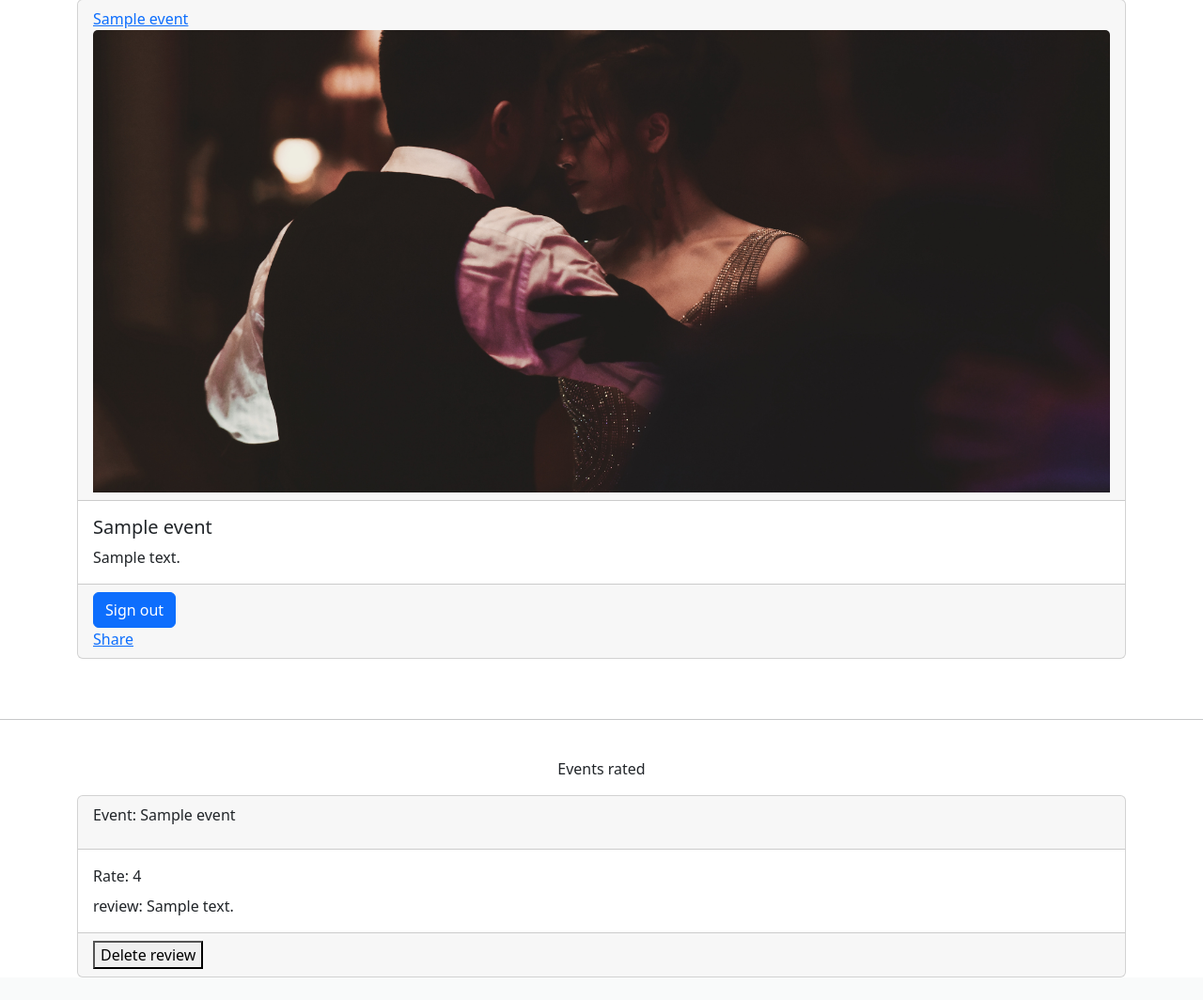
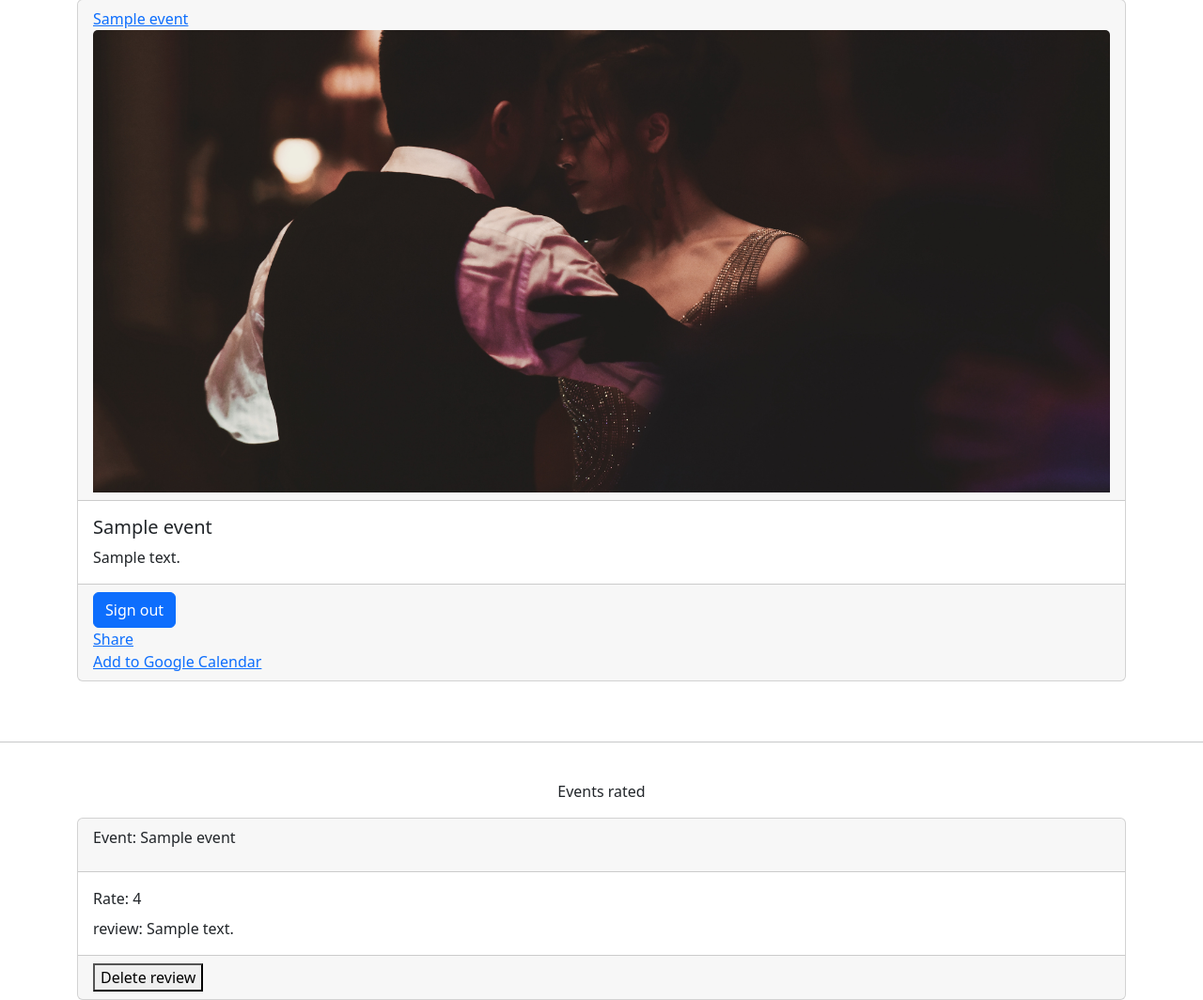
Before and after one commit to SuelenKarbivnychyy/Tampa-Tango-Calendar, a Flask app: template templates/user_profile.html in a window 1280 px wide. Shown: the part 101-1165 px from the top of the page at 94% size. Before the commit the page ends 1141 px from the top, so only its background shows below. Run offline with Flask 3, Linux system fonts and the light colour scheme; the template is opened without the code that fills it: values that come from a table or form of the project are taken from there, others are empty; the visitor is signed in with stand-in values (Sample User, id 1); tables that the repository leaves empty hold one stand-in row (values such as "Sample post"); some libraries are stand-ins or nearby versions.

Commit message:
fixed the way the dates on the google calendar where display

```diff
--- a/templates/events.html
+++ b/templates/events.html
@@ -33,9 +33,7 @@ table, th, td {
                 <li class="list-group-item">number of attendance: {{event.attendances|length}} </li>
                 <li class="list-group-item">display the event's rate</li>
                 <li class="list-group-item">
-                  <a href="https://calendar.google.com/calendar/render?action=TEMPLATE&text={{event.name}}&details={{event.description}}&dates={{event.start_date_time.strftime('%Y%-m%-dT%H%:M%S')}}/{{event.end_date_time.strftime('%Y%-m%-dT%H%:M%:S')}} &location={{event.location.address}}, {{event.location.city}} - {{event.location.zipcode}}">Add to Google Calendar</a>
-                  <!-- <a href="https://calendar.google.com/calendar/render?action=TEMPLATE&text={{event.name}}&details={{event.description}}&dates={{event.start_date_time.strftime('%Y%m%dT%H%M%S')}}/{{event.end_date_time.strftime('%Y%m%dT%H%M%S')}} &location={{event.location.address}}, {{event.location.city}} - {{event.location.zipcode}}">Add to Google Calendar</a> -->
-
+                  <a href="https://calendar.google.com/calendar/render?action=TEMPLATE&text={{event.name}}&details={{event.description}}&dates={{event.start_date_time.strftime('%Y%m%dT%H%M%S')}}/{{event.end_date_time.strftime('%Y%m%dT%H%M%S')}} &location={{event.location.address}}, {{event.location.city}} - {{event.location.zipcode}}">Add to Google Calendar</a>
                 </li>
                 <!-- <li class="list-group-item">
                   <div class="fb-share-button" data-href="http://127.0.0.1:5000/events/{{event.id}}" data-layout="button" data-size="small"><a target="_blank" href="https://www.facebook.com/sharer/sharer.php?u=http%3A%2F%2F127.0.0.1%3A5000%2Fevents%2F1&amp;src=sdkpreparse" class="fb-xfbml-parse-ignore">Share</a>
--- a/templates/user_profile.html
+++ b/templates/user_profile.html
@@ -25,6 +25,8 @@
                         <div class="card-footer">
                             <button type="submit" name="un_going" class="btn btn-primary" value="{{event.id}}">Sign out</button>
                             <div class="fb-share-button" data-href="http://127.0.0.1:5000/events/{{event.id}}" data-layout="button" data-size="small"><a target="_blank" href="https://www.facebook.com/sharer/sharer.php?u=http%3A%2F%2F127.0.0.1%3A5000%2Fevents%2F1&amp;src=sdkpreparse" class="fb-xfbml-parse-ignore">Share</a></div>
+                            <a href="https://calendar.google.com/calendar/render?action=TEMPLATE&text={{event.name}}&details={{event.description}}&dates={{event.start_date_time.strftime('%Y%m%dT%H%M%S')}}/{{event.end_date_time.strftime('%Y%m%dT%H%M%S')}} &location={{event.location.address}}, {{event.location.city}} - {{event.location.zipcode}}">Add to Google Calendar</a>
+
                         </div>
                     </div>
             {% endfor %}
```
